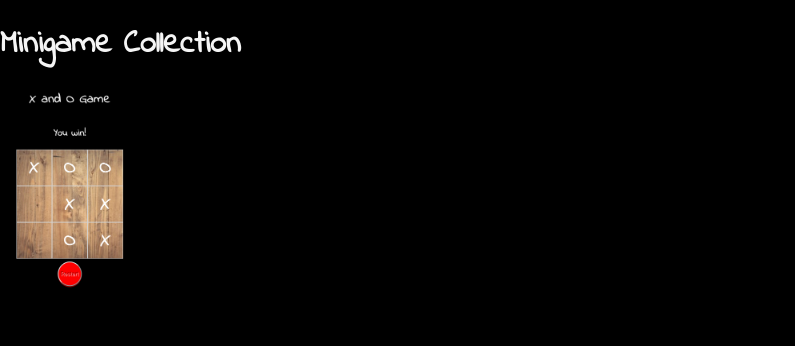
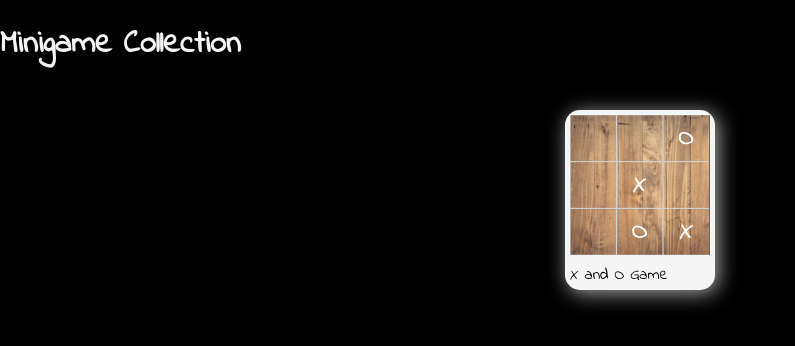
Before and after one commit to AndreasSchmidt87/capstone-project, a Next.js app: page / in a window 1280 px wide. Shown: the top 346 px of the page, without its empty margins (0-795 px from the left). Built offline with nearby package versions, Linux system fonts and the light colour scheme.

Commit message:
styled Link component

```diff
--- a/pages/index.js
+++ b/pages/index.js
@@ -1,6 +1,6 @@
+import styled from "styled-components";
 import Head from "next/head";
 import Header from "../components/Header";
-import XOGame from "../components/XOGame";
 import Link from "next/link";
 import { useRouter } from "next/router";
 import Image from "next/image";
@@ -17,7 +17,26 @@
         <link rel="shortcut icon" type="image/x-icon" href="./favicon.ico" />
       </Head>
       <Header />
-      <Link href="/xogame"><Image alt="" width="140" height="200" src={XOPic} /></Link>
+      <Container>
+        <Link href="/xogame"><StyledLink><Image alt="" width="150" height="150
+        " src={XOPic} />X and O Game</StyledLink></Link>
+      </Container>
     </>
   )
 }
+
+const Container = styled.main`
+  display: flex;
+  justify-content: center;
+`;
+
+const StyledLink = styled.a`
+  background: whitesmoke;
+  color: black;
+  box-shadow: 3px 3px 20px 0px rgba(245,245,245,0.7);
+  border-radius: 15px;
+  margin: 20px;
+  padding: 5px;
+  width: 150px;
+  height: 180px;
+`;
```
Also changed, not shown: pages/xogame.js (+6 -2 lines), components/pictures/XOPic.png.
